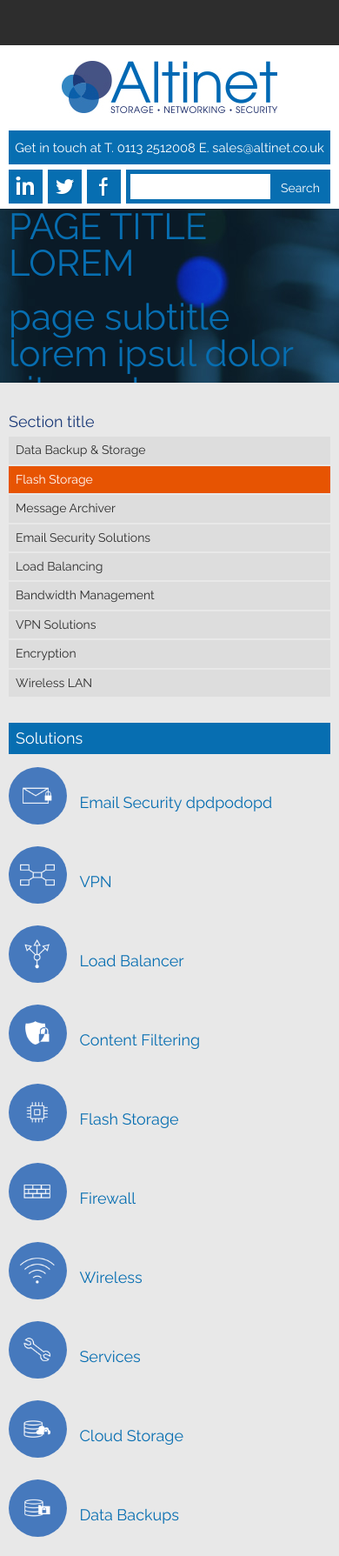
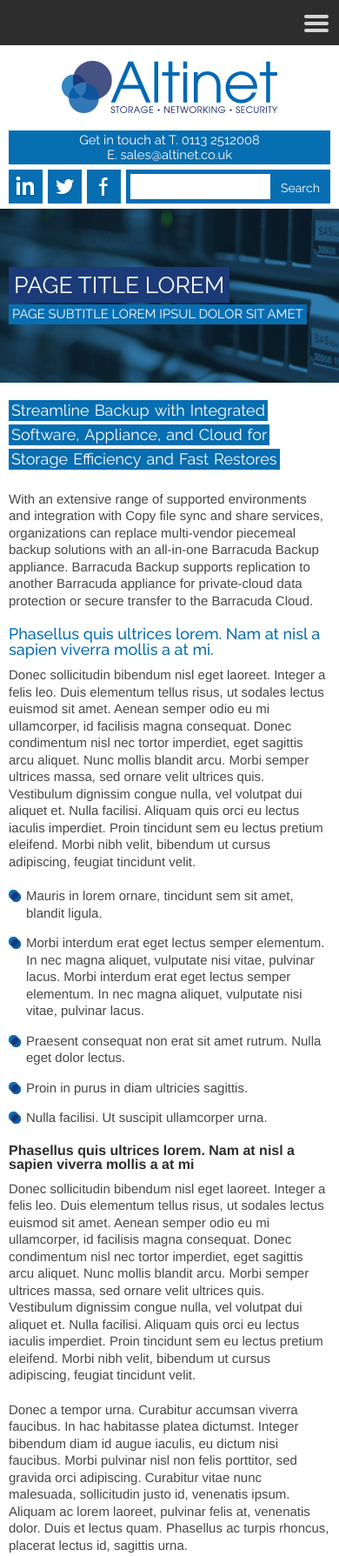
Before and after one commit to digital-one/altinet, a plain HTML site: page inner.html in a window 390 px wide. Shown: the top 1789 px of the page at 87% size. Drawn offline with nearby package versions, Linux system fonts and the light colour scheme.

Commit message:
Changes to inner template

```diff
--- a/inner.html
+++ b/inner.html
@@ -13,7 +13,8 @@
         <!-- Place favicon.ico and apple-touch-icon(s) in the root directory -->
         <link href='http://fonts.googleapis.com/css?family=Raleway:400,500' rel='stylesheet' type='text/css' />
         <link rel="stylesheet" href="css/layout.css" />
-               <script src="js/modernizr.js"></script>
+        <link rel="stylesheet" href="js/fancybox/jquery.fancybox.css" type="text/css" media="screen" />
+        <script src="js/modernizr.js"></script>
        <!--[if (gte IE 6)&(lte IE 8)]>
 <script src="js/selectivizr-min.js"></script>
 <![endif]-->
@@ -26,24 +27,44 @@
 <header id="header">
 <div class="container">
     <div class="alpha"><div class="logo-wrap"><h1 id="home-link"><img src="images/altinet.jpg" alt="Altinet" /></h1></div></div>
-    <aside><div class="row contacts"><div class="inner"><div><span>Get in touch at T. <a href="tel:01132512008">0113 2512008</a> E. <a href="mailto:sales@altinet.co.uk">sales@altinet.co.uk</a></span></div></div></div>
+    <aside><div class="row contacts"><div class="inner"><div><span><em>Get in touch at T. <a href="tel:01132512008">0113 2512008</a></em><em>E. <a href="mailto:sales@altinet.co.uk">sales@altinet.co.uk</a></em></span></div></div></div>
     <div class="row clearfix"><nav class="social"><ul><li><a href=""><span class="inner"></span></a></li><li><a href=""><span class="inner twitter"></span></a></li><li><a href=""><span class="inner facebook"></span></a></li></ul></nav>
     <form id="search" method="post" action="" class="clearfix"><input type="text" name="s" id="s" /><button type="submit">Search</button></form></div></aside>
 </div>
 </header>
 <!--/header-->
 <!--nav-->
-<nav id="nav"><div class="container clearfix"><ul><li class="current-menu-item"><a href="">Home</a></li><li><a href="">About</a></li><li><a href="">Solutions</a></li><li><a href="">Partners</a></li><li><a href="">Videos</a></li><li><a href="">Case Studies</a></li><li><a href="">Valuation</a></li><li><a href="">Webinars</a></li><li><a href="">Contact</a></li></ul></div></nav>
+<nav id="nav"><div class="container"><a id="mobile">Menu</a><ul><li class="current-menu-item"><a href="">Home</a></li><li><a href="">About</a></li><li><a href="">Solutions</a></li><li><a href="">Partners</a></li><li><a href="">Videos</a></li><li><a href="">Case Studies</a></li><li><a href="">Valuation</a></li><li><a href="">Webinars</a></li><li><a href="">Contact</a></li></ul></div></nav>
 <!--/nav-->
 <!--slider-->
 <section id="slider">
-
+   <div id="slides">
 <div class="slide" style="background-image:url('images/inner-banner.jpg');"><a href=""><div class="container"><div class="content"><div><h1>PAGE TITLE LOREM</h1><div class="spacer"></div><h2>page subtitle lorem ipsul dolor sit amet</h2></div></div></div></a></div>
+</div>
 </section>
 <!--/slider-->
 <!--content-->
 <div id="content">
     <div class="container">
+              <!--main-->
+        <div id="main" role="main">
+
+<p class="inverted"><span>Streamline</span><span>Backup</span><span>with</span><span>Integrated</span><span>Software,</span><span>Appliance,</span><span>and</span><span>Cloud</span><span>for</span><span>Storage</span><span>Efficiency</span><span>and</span><span>Fast</span><span>Restores</span></p>
+<p>With an extensive range of supported environments and integration with Copy file sync and share services, organizations can replace multi-vendor piecemeal backup solutions with an all-in-one Barracuda Backup appliance. Barracuda Backup supports replication to another Barracuda appliance for private-cloud data protection or secure transfer to the Barracuda Cloud.</p>
+<h4>Phasellus quis ultrices lorem. Nam at nisl a sapien viverra mollis a at mi. </h4>
+<p>Donec sollicitudin bibendum nisl eget laoreet. Integer a felis leo. Duis elementum tellus risus, ut sodales lectus euismod sit amet. Aenean semper odio eu mi ullamcorper, id facilisis magna consequat. Donec condimentum nisl nec tortor imperdiet, eget sagittis arcu aliquet. Nunc mollis blandit arcu. Morbi semper ultrices massa, sed ornare velit ultrices quis. Vestibulum dignissim congue nulla, vel volutpat dui aliquet et. Nulla facilisi. Aliquam quis orci eu lectus iaculis imperdiet. Proin tincidunt sem eu lectus pretium eleifend. Morbi nibh velit, bibendum ut cursus adipiscing, feugiat tincidunt velit.</p>
+<ul>
+    <li>Mauris in lorem ornare, tincidunt sem sit amet, blandit ligula. </li>
+<li>Morbi interdum erat eget lectus semper elementum. In nec magna aliquet, vulputate nisi vitae, pulvinar lacus. Morbi interdum erat eget lectus semper elementum. In nec magna aliquet, vulputate nisi vitae, pulvinar lacus. </li>
+<li>Praesent consequat non erat sit amet rutrum. Nulla eget dolor lectus. </li>
+<li>Proin in purus in diam ultricies sagittis. </li>
+<li>Nulla facilisi. Ut suscipit ullamcorper urna.</li>
+</ul>
+<h5>Phasellus quis ultrices lorem. Nam at nisl a sapien viverra mollis a at mi</h5><p>Donec sollicitudin bibendum nisl eget laoreet. Integer a felis leo. Duis elementum tellus risus, ut sodales lectus euismod sit amet. Aenean semper odio eu mi ullamcorper, id facilisis magna consequat. Donec condimentum nisl nec tortor imperdiet, eget sagittis arcu aliquet. Nunc mollis blandit arcu. Morbi semper ultrices massa, sed ornare velit ultrices quis. Vestibulum dignissim congue nulla, vel volutpat dui aliquet et. Nulla facilisi. Aliquam quis orci eu lectus iaculis imperdiet. Proin tincidunt sem eu lectus pretium eleifend. Morbi nibh velit, bibendum ut cursus adipiscing, feugiat tincidunt velit.</p>
+<p>Donec a tempor urna. Curabitur accumsan viverra faucibus. In hac habitasse platea dictumst. Integer bibendum diam id augue iaculis, eu dictum nisi faucibus. Morbi pulvinar nisl non felis porttitor, sed gravida orci adipiscing. Curabitur vitae nunc malesuada, sollicitudin justo id, venenatis ipsum. Aliquam ac lorem laoreet, pulvinar felis at, venenatis dolor. Duis et lectus quam. Phasellus ac turpis rhoncus, placerat lectus id, sagittis urna.</p>
+</div>
+<!--/main-->
+      <!--aside-->
         <aside id="aside">
 <nav id="sub-nav">
     <header>Section title</header>
@@ -86,22 +107,8 @@
     </ul>
     </nav>
         </aside>
-        <div id="main" role="main">
+        <!--/aside-->
 
-<p class="inverted"><span>Streamline</span><span>Backup</span><span>with</span><span>Integrated</span><span>Software,</span><span>Appliance,</span><span>and</span><span>Cloud</span><span>for</span><span>Storage</span><span>Efficiency</span><span>and</span><span>Fast</span><span>Restores</span></p>
-<p>With an extensive range of supported environments and integration with Copy file sync and share services, organizations can replace multi-vendor piecemeal backup solutions with an all-in-one Barracuda Backup appliance. Barracuda Backup supports replication to another Barracuda appliance for private-cloud data protection or secure transfer to the Barracuda Cloud.</p>
-<h4>Phasellus quis ultrices lorem. Nam at nisl a sapien viverra mollis a at mi. </h4>
-<p>Donec sollicitudin bibendum nisl eget laoreet. Integer a felis leo. Duis elementum tellus risus, ut sodales lectus euismod sit amet. Aenean semper odio eu mi ullamcorper, id facilisis magna consequat. Donec condimentum nisl nec tortor imperdiet, eget sagittis arcu aliquet. Nunc mollis blandit arcu. Morbi semper ultrices massa, sed ornare velit ultrices quis. Vestibulum dignissim congue nulla, vel volutpat dui aliquet et. Nulla facilisi. Aliquam quis orci eu lectus iaculis imperdiet. Proin tincidunt sem eu lectus pretium eleifend. Morbi nibh velit, bibendum ut cursus adipiscing, feugiat tincidunt velit.</p>
-<ul>
-    <li>Mauris in lorem ornare, tincidunt sem sit amet, blandit ligula. </li>
-<li>Morbi interdum erat eget lectus semper elementum. In nec magna aliquet, vulputate nisi vitae, pulvinar lacus. Morbi interdum erat eget lectus semper elementum. In nec magna aliquet, vulputate nisi vitae, pulvinar lacus. </li>
-<li>Praesent consequat non erat sit amet rutrum. Nulla eget dolor lectus. </li>
-<li>Proin in purus in diam ultricies sagittis. </li>
-<li>Nulla facilisi. Ut suscipit ullamcorper urna.</li>
-</ul>
-<h5>Phasellus quis ultrices lorem. Nam at nisl a sapien viverra mollis a at mi</h5><p>Donec sollicitudin bibendum nisl eget laoreet. Integer a felis leo. Duis elementum tellus risus, ut sodales lectus euismod sit amet. Aenean semper odio eu mi ullamcorper, id facilisis magna consequat. Donec condimentum nisl nec tortor imperdiet, eget sagittis arcu aliquet. Nunc mollis blandit arcu. Morbi semper ultrices massa, sed ornare velit ultrices quis. Vestibulum dignissim congue nulla, vel volutpat dui aliquet et. Nulla facilisi. Aliquam quis orci eu lectus iaculis imperdiet. Proin tincidunt sem eu lectus pretium eleifend. Morbi nibh velit, bibendum ut cursus adipiscing, feugiat tincidunt velit.</p>
-<p>Donec a tempor urna. Curabitur accumsan viverra faucibus. In hac habitasse platea dictumst. Integer bibendum diam id augue iaculis, eu dictum nisi faucibus. Morbi pulvinar nisl non felis porttitor, sed gravida orci adipiscing. Curabitur vitae nunc malesuada, sollicitudin justo id, venenatis ipsum. Aliquam ac lorem laoreet, pulvinar felis at, venenatis dolor. Duis et lectus quam. Phasellus ac turpis rhoncus, placerat lectus id, sagittis urna.</p>
-</div>
 </div>
 </div>
 <!--/content-->
```
